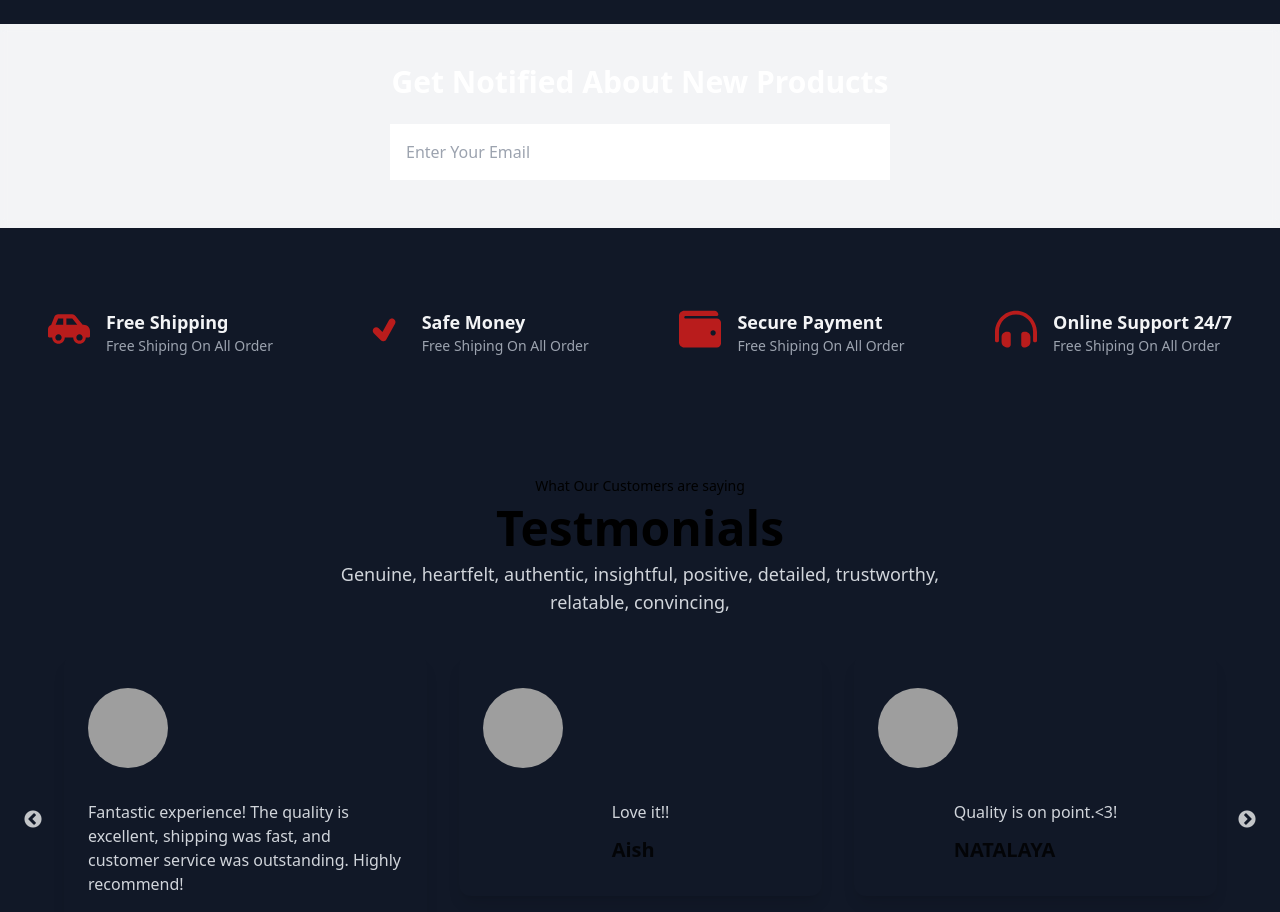
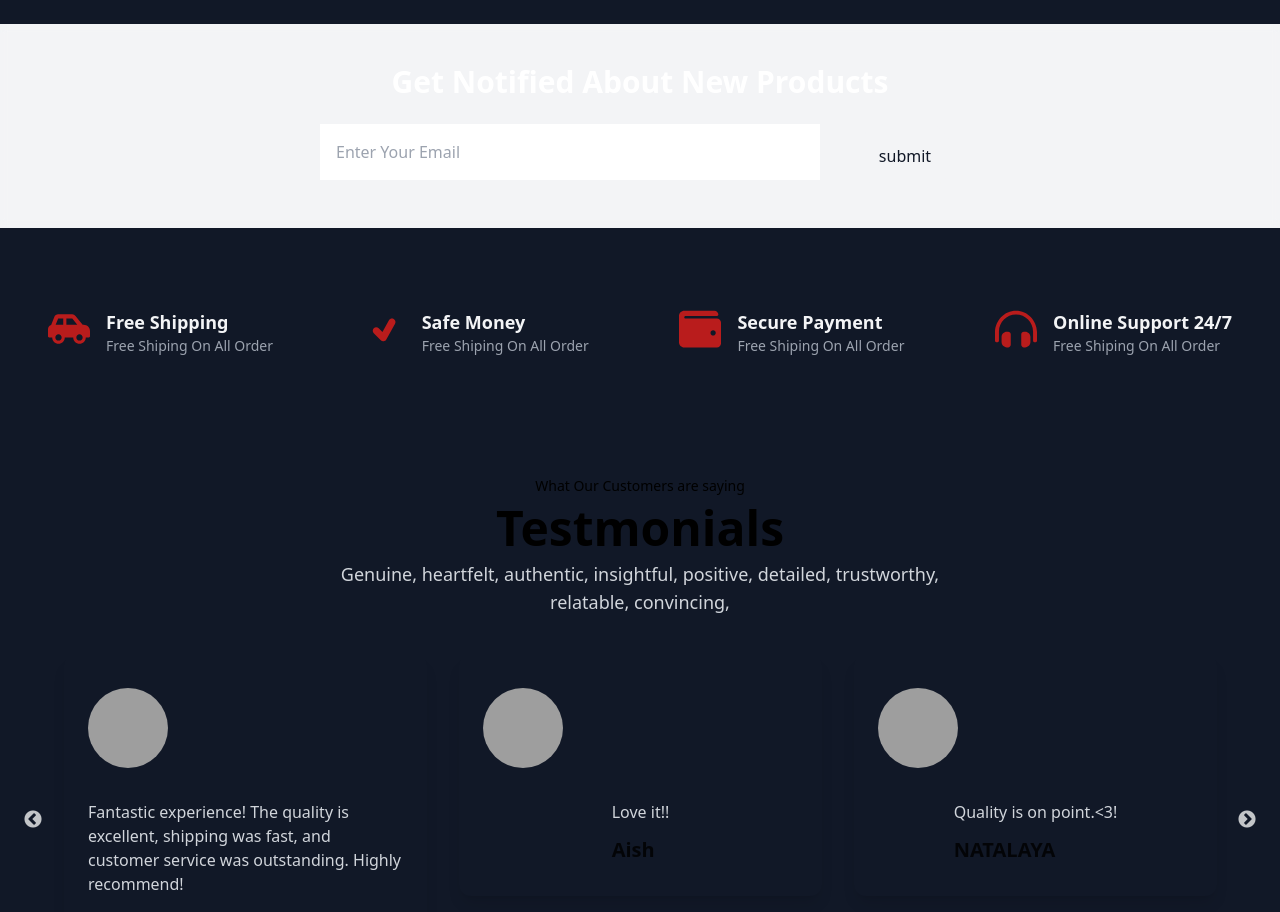
Before and after one commit to Nitin01172005/CANTEEN, a React (Vite) app: page / in a window 1280 px wide. Shown: the part 5840-6752 px from the top of the page. Built offline with nearby package versions, Linux system fonts and the light colour scheme; grey boxes are pictures that could not be loaded.

Commit message:
Your commit message

```diff
--- a/src/components/Subscribe.jsx
+++ b/src/components/Subscribe.jsx
@@ -19,8 +19,12 @@ const Subscribe = () => {
       <div className='container backdrop-blur-sm py-10'>
         <div className='text-center  max-w-[640px] mx-auto'>
           <h1 className='text-3xl font-bold pb-6 text-white'>Get Notified About New Products</h1>
-          <input data-aos="fade-up" type="text" placeholder='Enter Your Email' className='pl-4 py-4 w-[500px] mb-2' />
-        </div>
+          <div className="flex flex-row gap-10">
+            <input data-aos="fade-up" type="text" placeholder='Enter Your Email' className='pl-4 py-4 w-[500px] mb-2' />
+            <button className='rounded-3xl w-[90px] text-gray-900 bg-gray-100'>submit</button>
+          </div>
+          </div>
+
       </div>
 
       </div>
```
